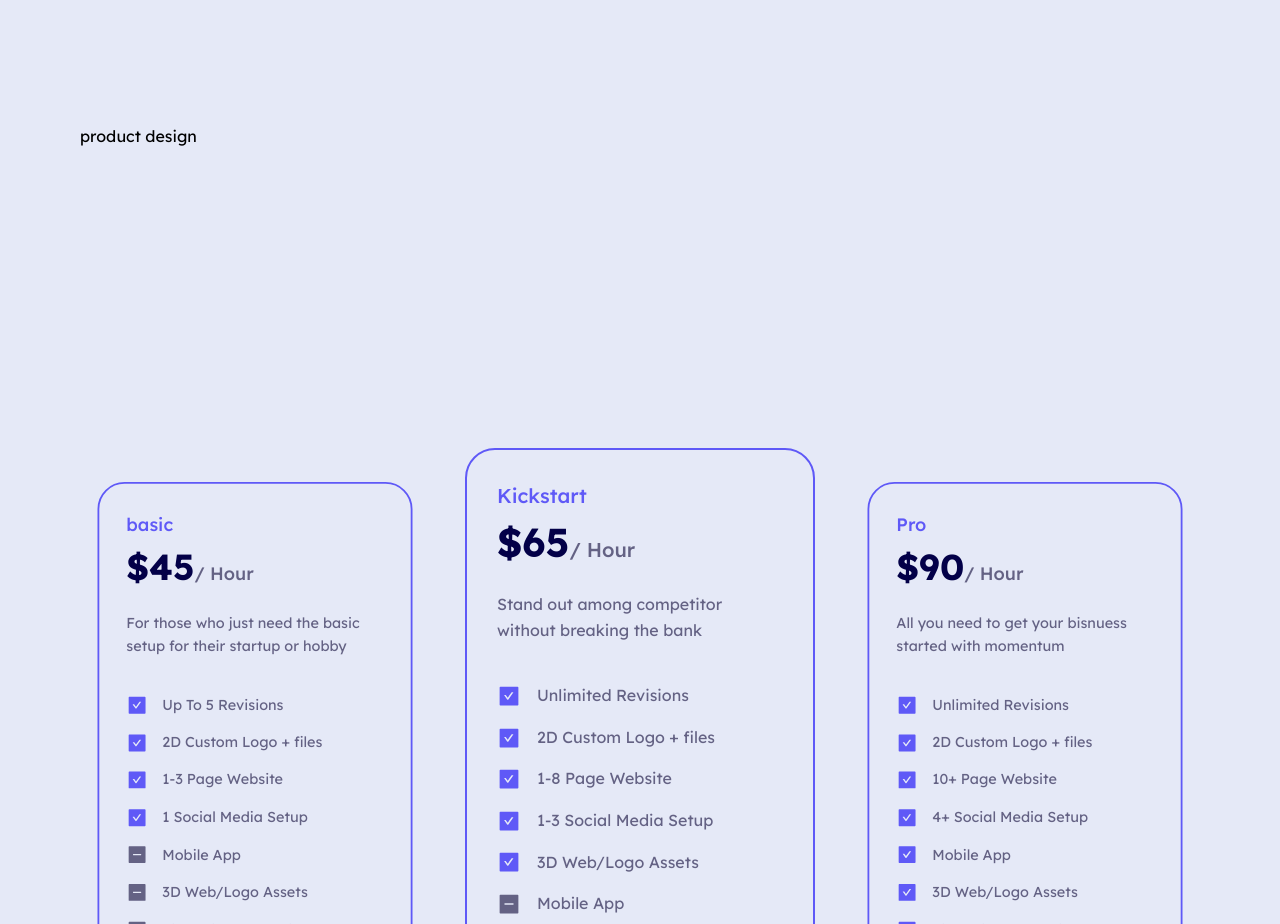
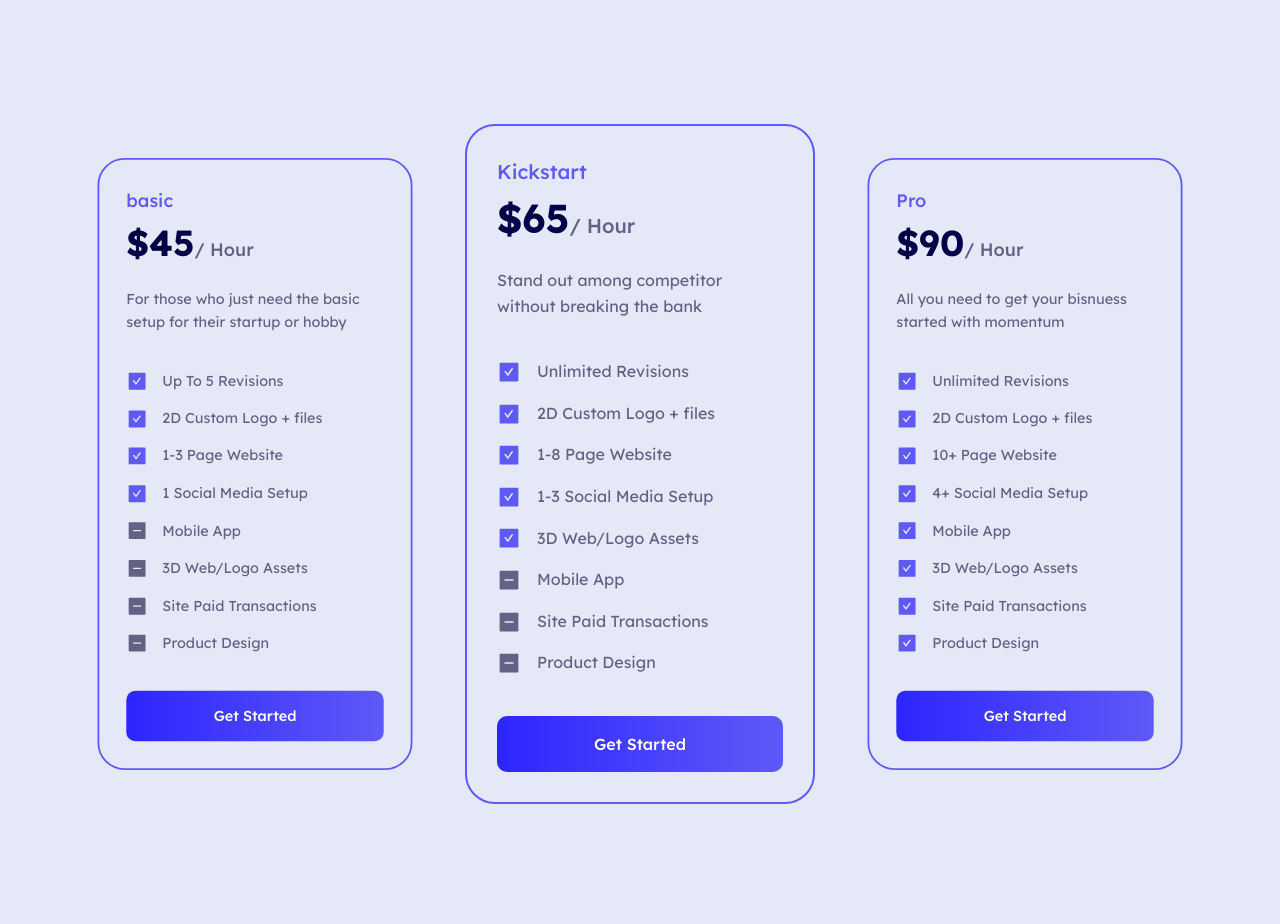
Before and after one commit to jacobpacheco100/modivel-design-agency, a React (Create React App) app: page / in a window 1280 px wide. Shown: the part 4800-5724 px from the top of the page. Built offline with nearby package versions, Linux system fonts and the light colour scheme.

Commit message:
removed: product design section

```diff
--- a/src/pages/Home.jsx
+++ b/src/pages/Home.jsx
@@ -40,7 +40,7 @@ const Home = () => {
         <Branding />
         <WebDev />
         <MobileApp />
-        <ProductDesign />
+        {/* <ProductDesign /> */}
         <Prices />
         <Other />
       </main>
```
